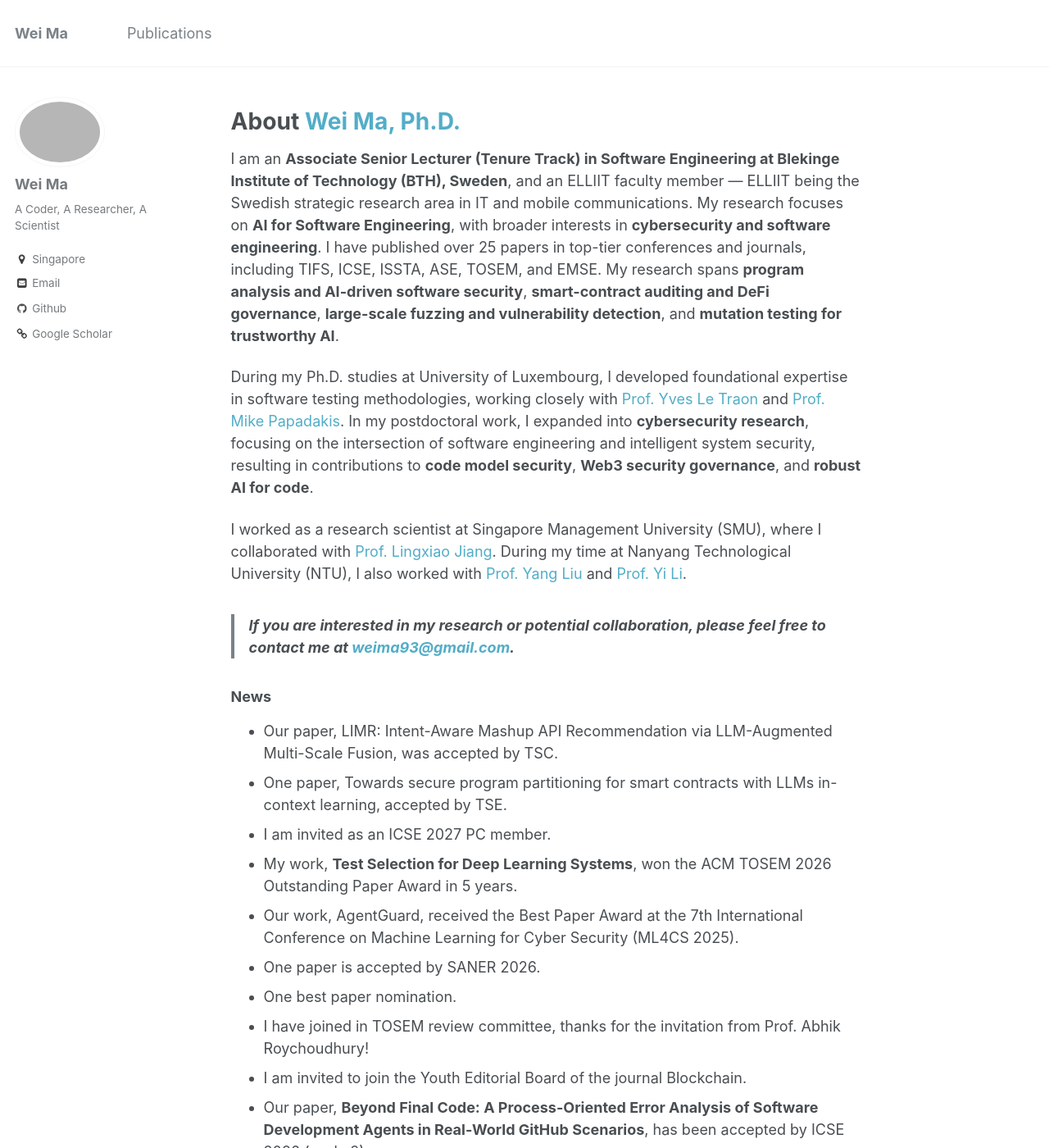
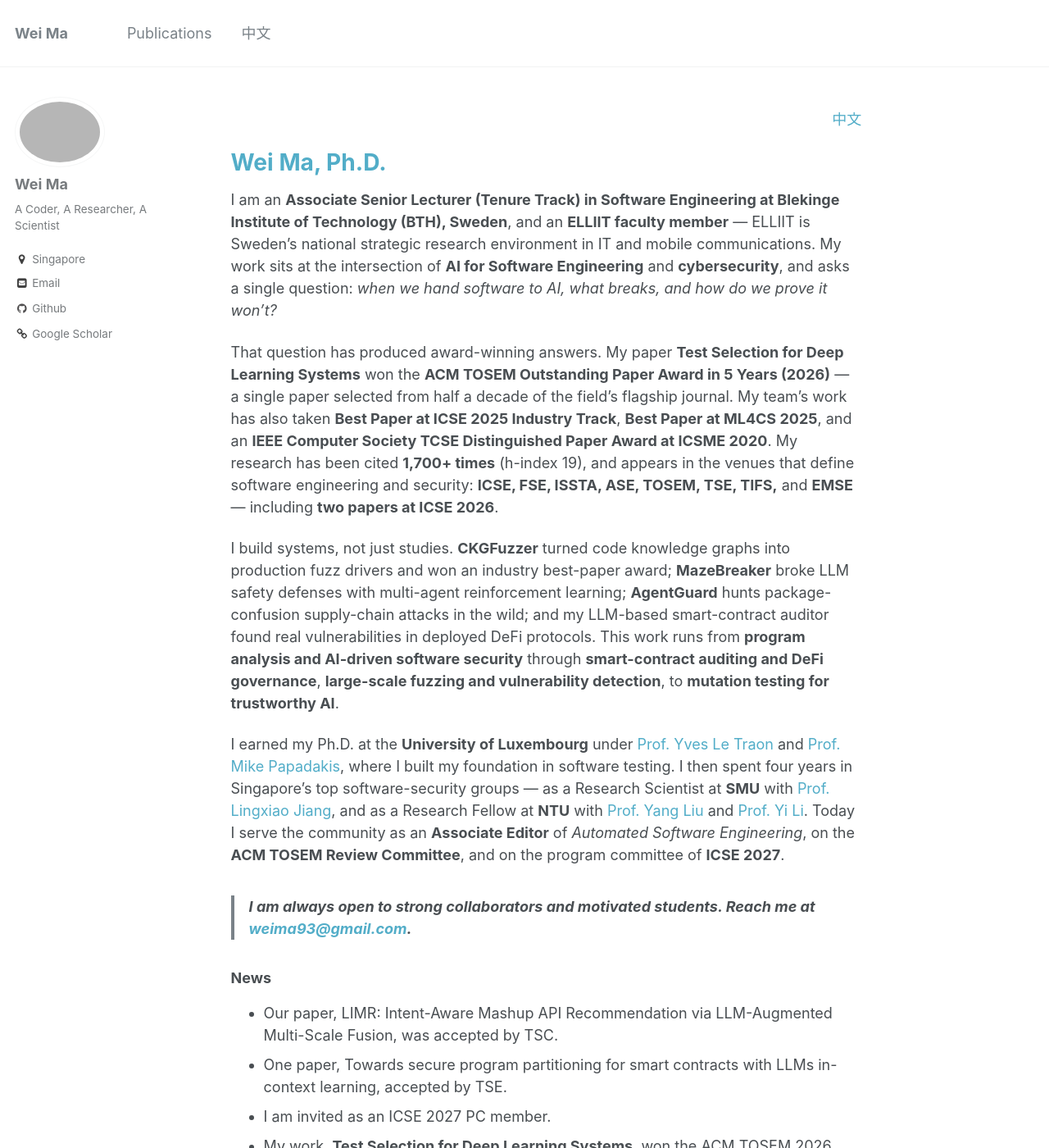
Before and after one commit to Marvinmw/weima, a Jekyll site: the page built from _pages/about.md, in a window 1280 px wide and 1400 px high. Shown: the whole window at 82% size. Built offline with Jekyll 4.4.1, drawn with Linux system fonts in a browser that asks for light colours.

Commit message:
Add Chinese homepage and strengthen the bio
- about: rewrite the intro to lead with the TOSEM 5-year Outstanding Paper
  Award, the three best-paper awards, citation record and named systems
  (CKGFuzzer, MazeBreaker, AgentGuard), instead of a flat credential list
- add _pages/about-zh.md at /zh/, a full Chinese translation of the page
- link the two versions from each other and add 中文 to the nav

Co-Authored-By: Claude Opus 5 <noreply@anthropic.com>

```diff
--- a/_data/navigation.yml
+++ b/_data/navigation.yml
@@ -2,3 +2,5 @@
 main:
   - title: "Publications"
     url: /publications/
+  - title: "中文"
+    url: /zh/
--- a/_pages/about.md
+++ b/_pages/about.md
@@ -7,15 +7,19 @@ redirect_from:
   - /about/
   - /about.html
 ---
-# About [**Wei Ma**, Ph.D.](https://scholar.google.com/citations?user=ZubTNs0AAAAJ&hl=en)
+<p align="right"><a href="/zh/">中文</a></p>
 
-I am an **Associate Senior Lecturer (Tenure Track) in Software Engineering at Blekinge Institute of Technology (BTH), Sweden**, and an ELLIIT faculty member — ELLIIT being the Swedish strategic research area in IT and mobile communications. My research focuses on **AI for Software Engineering**, with broader interests in **cybersecurity and software engineering**. I have published over 25 papers in top-tier conferences and journals, including TIFS, ICSE, ISSTA, ASE, TOSEM, and EMSE. My research spans **program analysis and AI-driven software security**, **smart-contract auditing and DeFi governance**, **large-scale fuzzing and vulnerability detection**, and **mutation testing for trustworthy AI**.
+# [**Wei Ma**, Ph.D.](https://scholar.google.com/citations?user=ZubTNs0AAAAJ&hl=en)
 
-During my Ph.D. studies at University of Luxembourg, I developed foundational expertise in software testing methodologies, working closely with [Prof. Yves Le Traon](https://scholar.google.com.sg/citations?user=DmGlmNEAAAAJ&hl=en&inst=14102473421921925766) and [Prof. Mike Papadakis](https://scholar.google.com/citations?user=4O3EolUAAAAJ&hl=el&inst=14102473421921925766). In my postdoctoral work, I expanded into **cybersecurity research**, focusing on the intersection of software engineering and intelligent system security, resulting in contributions to **code model security**, **Web3 security governance**, and **robust AI for code**.
+I am an **Associate Senior Lecturer (Tenure Track) in Software Engineering at Blekinge Institute of Technology (BTH), Sweden**, and an **ELLIIT faculty member** — ELLIIT is Sweden's national strategic research environment in IT and mobile communications. My work sits at the intersection of **AI for Software Engineering** and **cybersecurity**, and asks a single question: *when we hand software to AI, what breaks, and how do we prove it won't?*
 
-I worked as a research scientist at Singapore Management University (SMU), where I collaborated with [Prof. Lingxiao Jiang](https://scholar.google.com.sg/citations?user=0hssXLPZL2YC&hl=en&inst=14102473421921925766). During my time at Nanyang Technological University (NTU), I also worked with [Prof. Yang Liu](https://scholar.google.com.sg/citations?user=_Pvgwd0AAAAJ&hl=en&inst=14102473421921925766) and [Prof. Yi Li](https://scholar.google.ca/citations?user=B61QIUIAAAAJ).
+That question has produced award-winning answers. My paper **Test Selection for Deep Learning Systems** won the **ACM TOSEM Outstanding Paper Award in 5 Years (2026)** — a single paper selected from half a decade of the field's flagship journal. My team's work has also taken **Best Paper at ICSE 2025 Industry Track**, **Best Paper at ML4CS 2025**, and an **IEEE Computer Society TCSE Distinguished Paper Award at ICSME 2020**. My research has been cited **1,700+ times** (h-index 19), and appears in the venues that define software engineering and security: **ICSE, FSE, ISSTA, ASE, TOSEM, TSE, TIFS,** and **EMSE** — including **two papers at ICSE 2026**.
 
-> **If you are interested in my research or potential collaboration, please feel free to contact me at [weima93@gmail.com](mailto:weima93@gmail.com).**
+I build systems, not just studies. **CKGFuzzer** turned code knowledge graphs into production fuzz drivers and won an industry best-paper award; **MazeBreaker** broke LLM safety defenses with multi-agent reinforcement learning; **AgentGuard** hunts package-confusion supply-chain attacks in the wild; and my LLM-based smart-contract auditor found real vulnerabilities in deployed DeFi protocols. This work runs from **program analysis and AI-driven software security** through **smart-contract auditing and DeFi governance**, **large-scale fuzzing and vulnerability detection**, to **mutation testing for trustworthy AI**.
+
+I earned my Ph.D. at the **University of Luxembourg** under [Prof. Yves Le Traon](https://scholar.google.com.sg/citations?user=DmGlmNEAAAAJ&hl=en&inst=14102473421921925766) and [Prof. Mike Papadakis](https://scholar.google.com/citations?user=4O3EolUAAAAJ&hl=el&inst=14102473421921925766), where I built my foundation in software testing. I then spent four years in Singapore's top software-security groups — as a Research Scientist at **SMU** with [Prof. Lingxiao Jiang](https://scholar.google.com.sg/citations?user=0hssXLPZL2YC&hl=en&inst=14102473421921925766), and as a Research Fellow at **NTU** with [Prof. Yang Liu](https://scholar.google.com.sg/citations?user=_Pvgwd0AAAAJ&hl=en&inst=14102473421921925766) and [Prof. Yi Li](https://scholar.google.ca/citations?user=B61QIUIAAAAJ). Today I serve the community as an **Associate Editor** of *Automated Software Engineering*, on the **ACM TOSEM Review Committee**, and on the program committee of **ICSE 2027**.
+
+> **I am always open to strong collaborators and motivated students. Reach me at [weima93@gmail.com](mailto:weima93@gmail.com).**
 
 ### News
 - Our paper, LIMR: Intent-Aware Mashup API Recommendation via LLM-Augmented Multi-Scale Fusion, was accepted by TSC.
```
Also changed, not shown: _pages/about-zh.md (added, +79 -0 lines).
